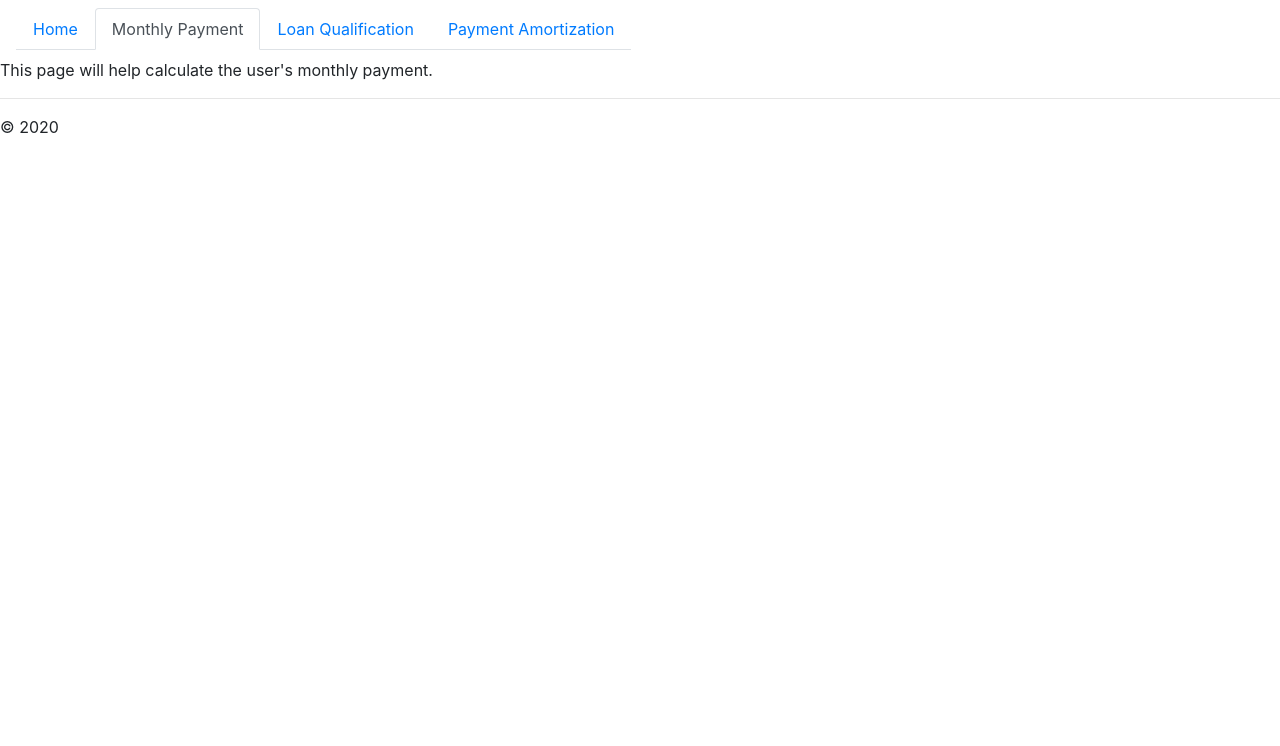
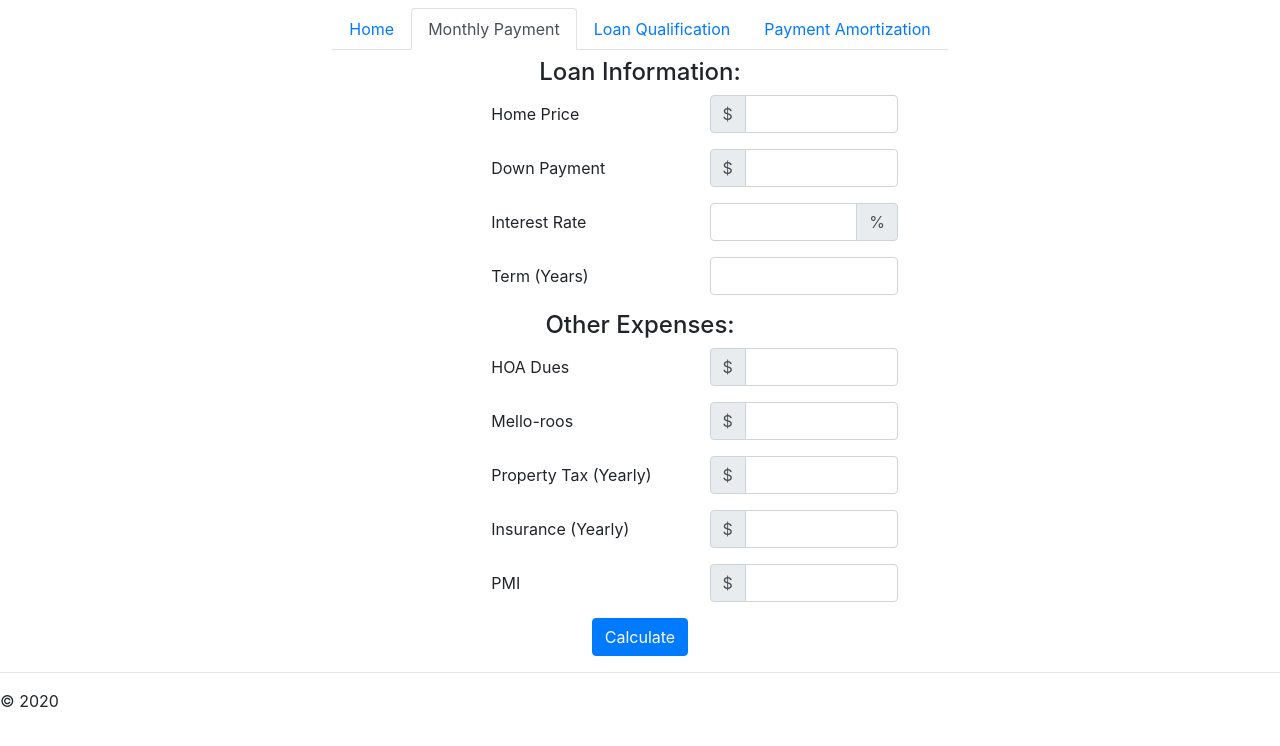
Before and after one commit to algtan/CS50x-final, a Python web app: template templates/monthly.html in a window 1280 px wide. Shown: the top 746 px of the page. Run offline with Jinja, Linux system fonts and the light colour scheme; the template is opened without the code that fills it, so the values that code supplies are empty; some libraries are stand-ins or nearby versions.

Commit message:
Add form fields to Monthly Payment page

```diff
--- a/templates/layout.html
+++ b/templates/layout.html
@@ -8,12 +8,12 @@
     <!-- Bootstrap CSS -->
     <link rel="stylesheet" href="https://maxcdn.bootstrapcdn.com/bootstrap/4.0.0/css/bootstrap.min.css" integrity="sha384-Gn5384xqQ1aoWXA+058RXPxPg6fy4IWvTNh0E263XmFcJlSAwiGgFAW/dAiS6JXm" crossorigin="anonymous">
     <!-- Individual CSS -->
-    <link rel="stylesheet" type="text/css" href="{{ url_for('static', filename='site.css')}}" />
+    <link rel="stylesheet" type="text/css" href="{{ url_for('static', filename='site.css') }}" />
 
     <title>{% block title %}{% endblock %}</title>
   </head>
   <body>
-    <div class="navbar">
+    <div class="navbar justify-content-center">
       <ul class="nav nav-tabs">
         <li class="nav-item">
           <a class="nav-link" href="{{ url_for('home') }}">Home</a>
--- a/templates/monthly.html
+++ b/templates/monthly.html
@@ -6,5 +6,116 @@
 {% endblock %}
 
 {% block content %}
-    <p>This page will help calculate the user's monthly payment.</p>
+<form>
+    <h4 align="center">Loan Information:</h4>
+    <!-- Home Price -->
+    <div class="form-group row justify-content-center">
+        <label for="home_price" class="col-2 col-form-label offset-sm-1">Home Price</label>
+        <div class="col-md-2">
+            <div class="input-group">
+                <div class="input-group-prepend">
+                    <span class="input-group-text">$</span>
+                </div>
+                <input type="number" class="form-control" id="home_price" min="0">
+            </div>
+        </div>
+    </div>
+    <!-- Down Payment -->
+    <div class="form-group row justify-content-center">
+        <label for="down_pmt" class="col-2 col-form-label offset-sm-1">Down Payment</label>
+        <div class="col-md-2">
+            <div class="input-group">
+                <div class="input-group-prepend">
+                    <span class="input-group-text">$</span>
+                </div>
+                <input type="number" class="form-control" id="down_pmt" min="0">
+            </div>
+        </div>
+    </div>
+    <!-- Interest Rate -->
+    <div class="form-group row justify-content-center">
+        <label for="int_rate" class="col-2 col-form-label offset-sm-1">Interest Rate</label>
+        <div class="col-md-2">
+            <div class="input-group">
+                <input type="number" class="form-control" id="int_rate" min="0" step="0.01">
+                <div class="input-group-append">
+                    <span class="input-group-text">%</span>
+                  </div>
+            </div>
+        </div>
+    </div>
+    <!-- Term (Years) -->
+    <div class="form-group row justify-content-center">
+        <label for="term" class="col-2 col-form-label offset-sm-1">Term (Years)</label>
+        <div class="col-md-2">
+            <div class="input-group">
+                <input type="number" class="form-control" id="term" min="0">
+            </div>
+        </div>
+    </div>
+    <h4 align="center">Other Expenses:</h4>
+    <!-- HOA Dues -->
+    <div class="form-group row justify-content-center">
+        <label for="hoa" class="col-2 col-form-label offset-sm-1">HOA Dues</label>
+        <div class="col-md-2">
+            <div class="input-group">
+                <div class="input-group-prepend">
+                    <span class="input-group-text">$</span>
+                </div>
+                <input type="number" class="form-control" id="hoa" min="0">
+            </div>
+        </div>
+    </div>
+    <!-- Mello-roos -->
+    <div class="form-group row justify-content-center">
+        <label for="mello-roos" class="col-2 col-form-label offset-sm-1">Mello-roos</label>
+        <div class="col-md-2">
+            <div class="input-group">
+                <div class="input-group-prepend">
+                    <span class="input-group-text">$</span>
+                </div>
+                <input type="number" class="form-control" id="mello-roos" min="0">
+            </div>
+        </div>
+    </div>
+    <!-- Property Tax (Yearly) -->
+    <div class="form-group row justify-content-center">
+        <label for="prop_tax" class="col-2 col-form-label offset-sm-1">Property Tax (Yearly)</label>
+        <div class="col-md-2">
+            <div class="input-group">
+                <div class="input-group-prepend">
+                    <span class="input-group-text">$</span>
+                </div>
+                <input type="number" class="form-control" id="prop_tax" min="0">
+            </div>
+        </div>
+    </div>
+    <!-- Insurance (Yearly) -->
+    <div class="form-group row justify-content-center">
+        <label for="ins" class="col-2 col-form-label offset-sm-1">Insurance (Yearly)</label>
+        <div class="col-md-2">
+            <div class="input-group">
+                <div class="input-group-prepend">
+                    <span class="input-group-text">$</span>
+                </div>
+                <input type="number" class="form-control" id="ins" min="0">
+            </div>
+        </div>
+    </div>
+    <!-- PMI -->
+    <div class="form-group row justify-content-center">
+        <label for="pmi" class="col-2 col-form-label offset-sm-1">PMI</label>
+        <div class="col-md-2">
+            <div class="input-group">
+                <div class="input-group-prepend">
+                    <span class="input-group-text">$</span>
+                </div>
+                <input type="number" class="form-control" id="pmi" min="0">
+            </div>
+        </div>
+    </div>
+    <div class="row justify-content-center">
+        <button class="btn btn-primary" type="submit">Calculate</button>
+    </div>
+</form>
 {% endblock %}
```
Also changed, not shown: templates/home.html (+19 -4 lines), static/calc_and_home.jpg (added).
